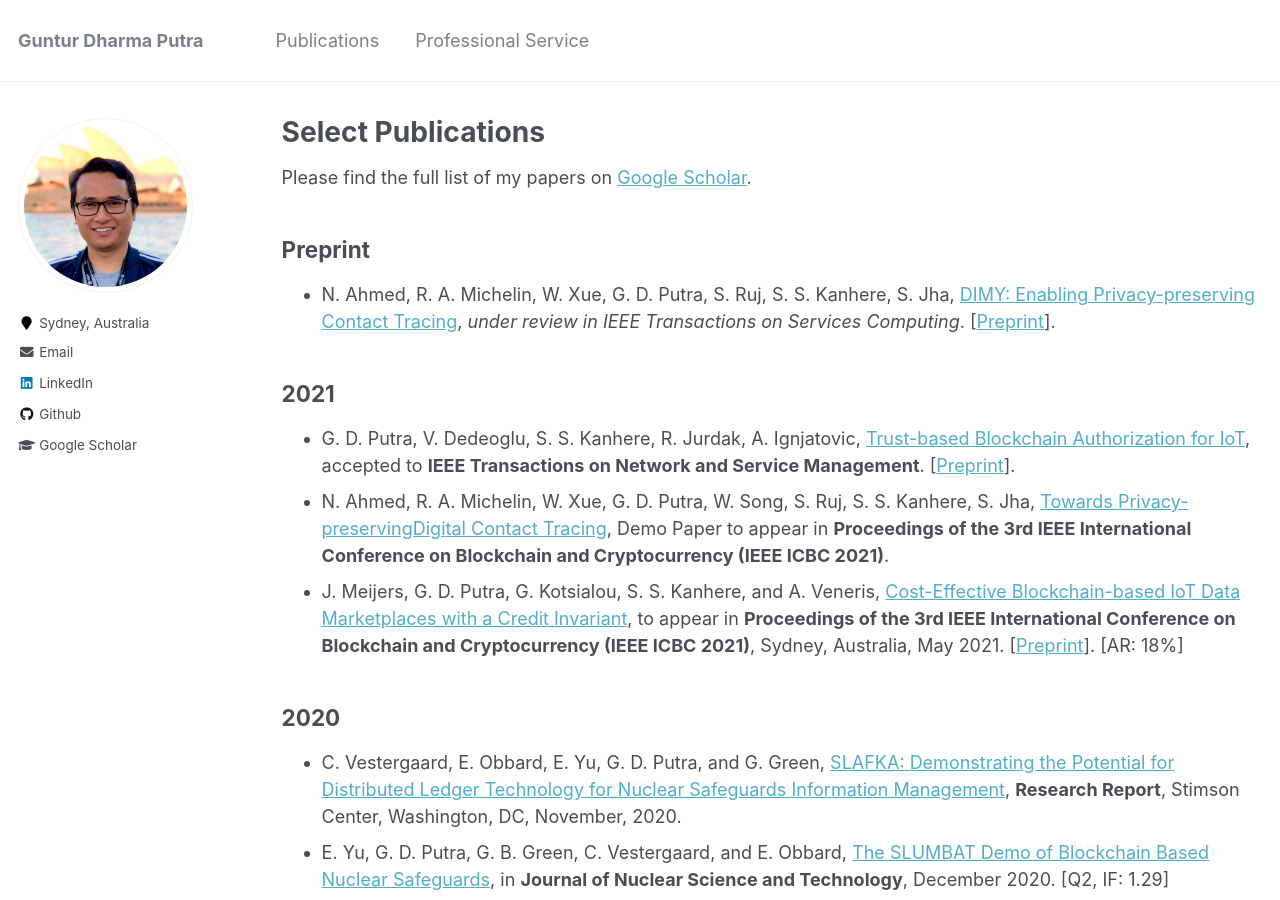
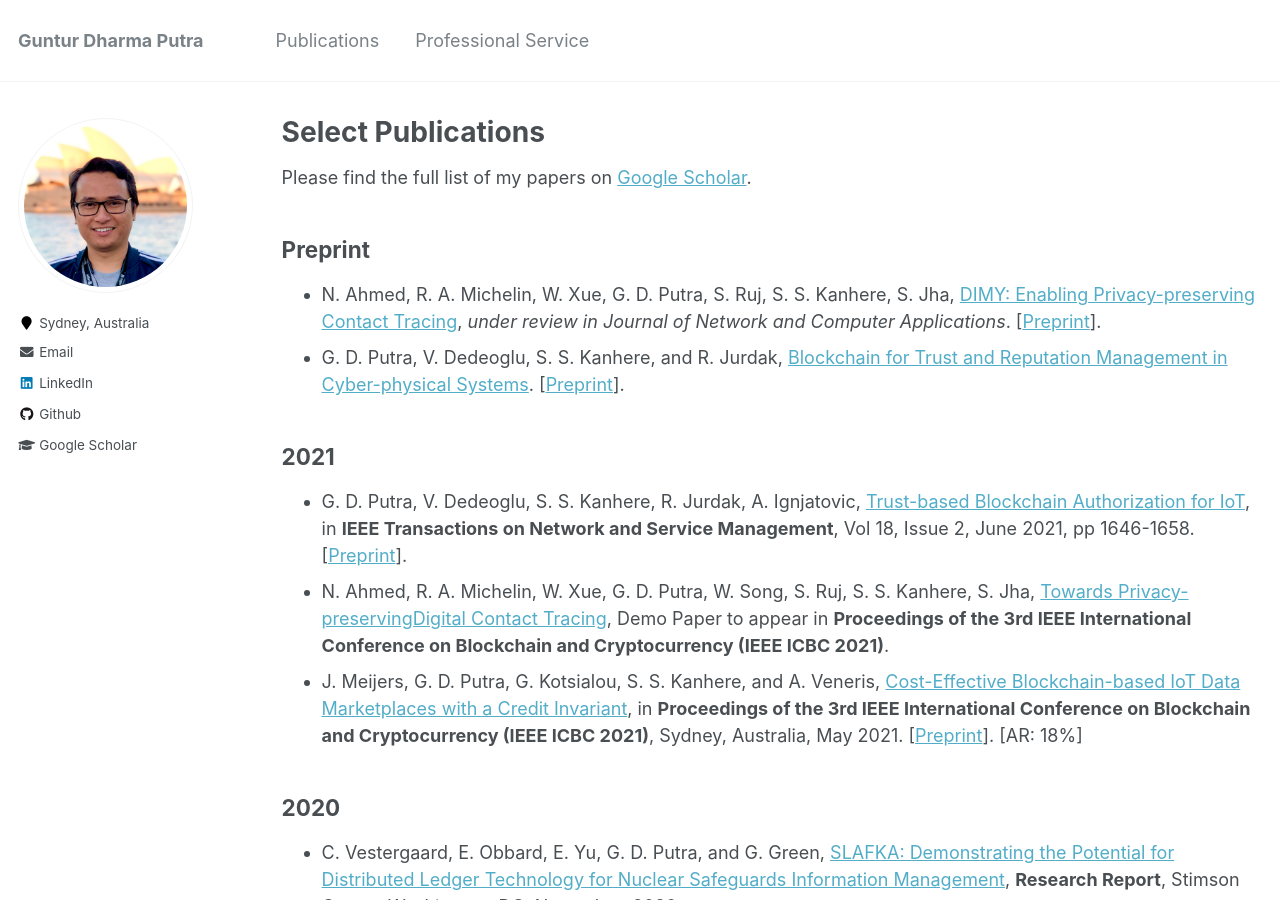
Before and after one commit to gdputra/gdputra.github.io, a Jekyll site: the page built from _pages/publications.md, in a window 1280 px wide and 900 px high. Built offline with Jekyll 4.4.1, drawn with Linux system fonts in a browser that asks for light colours.

Commit message:
Update October 2021 - Service and Publications

```diff
--- a/_pages/publications.md
+++ b/_pages/publications.md
@@ -11,13 +11,15 @@ Please find the full list of my papers on [Google Scholar](https://scholar.googl
 
 Preprint
 --------
-- N. Ahmed, R. A. Michelin, W. Xue, G. D. Putra, S. Ruj, S. S. Kanhere, S. Jha, [DIMY: Enabling Privacy-preserving Contact Tracing](https://arxiv.org/abs/2103.05873), *under review in IEEE Transactions on Services Computing*. [[Preprint](https://arxiv.org/abs/2103.05873)].
+- N. Ahmed, R. A. Michelin, W. Xue, G. D. Putra, S. Ruj, S. S. Kanhere, S. Jha, [DIMY: Enabling Privacy-preserving Contact Tracing](https://arxiv.org/abs/2103.05873), *under review in Journal of Network and Computer Applications*. [[Preprint](https://arxiv.org/abs/2103.05873)].
+- G. D. Putra, V. Dedeoglu, S. S. Kanhere, and R. Jurdak, [Blockchain for Trust and Reputation Management in Cyber-physical Systems](https://arxiv.org/abs/2109.07721). [[Preprint](https://arxiv.org/abs/2109.07721)].
+
 
 2021
 ----
-- G. D. Putra, V. Dedeoglu, S. S. Kanhere, R. Jurdak, A. Ignjatovic, [Trust-based Blockchain Authorization for IoT](https://doi.org/10.1109/TNSM.2021.3077276), accepted to **IEEE Transactions on Network and Service Management**. [[Preprint](https://arxiv.org/abs/2104.00832)].
+- G. D. Putra, V. Dedeoglu, S. S. Kanhere, R. Jurdak, A. Ignjatovic, [Trust-based Blockchain Authorization for IoT](https://doi.org/10.1109/TNSM.2021.3077276), in **IEEE Transactions on Network and Service Management**, Vol 18, Issue 2, June 2021, pp 1646-1658. [[Preprint](https://arxiv.org/abs/2104.00832)].
 - N. Ahmed, R. A. Michelin, W. Xue, G. D. Putra, W. Song, S. Ruj, S. S. Kanhere, S. Jha, [Towards Privacy-preservingDigital Contact Tracing](#), Demo Paper to appear in **Proceedings of the 3rd IEEE International Conference on Blockchain and Cryptocurrency (IEEE ICBC 2021)**.
-- J. Meijers, G. D. Putra, G. Kotsialou, S. S. Kanhere, and A. Veneris, [Cost-Effective Blockchain-based IoT Data Marketplaces with a Credit Invariant](https://www.eecg.utoronto.ca/~veneris/21icbc1.pdf), to appear in **Proceedings of the 3rd IEEE International Conference on Blockchain and Cryptocurrency (IEEE ICBC 2021)**, Sydney, Australia, May 2021. [[Preprint](https://www.eecg.utoronto.ca/~veneris/21icbc1.pdf)]. [AR: 18%]
+- J. Meijers, G. D. Putra, G. Kotsialou, S. S. Kanhere, and A. Veneris, [Cost-Effective Blockchain-based IoT Data Marketplaces with a Credit Invariant](https://doi.org/10.1109/ICBC51069.2021.9461127), in **Proceedings of the 3rd IEEE International Conference on Blockchain and Cryptocurrency (IEEE ICBC 2021)**, Sydney, Australia, May 2021. [[Preprint](https://www.eecg.utoronto.ca/~veneris/21icbc1.pdf)]. [AR: 18%]
 
 2020
 ----
```
Also changed, not shown: _pages/service.md (+2 -0 lines).
